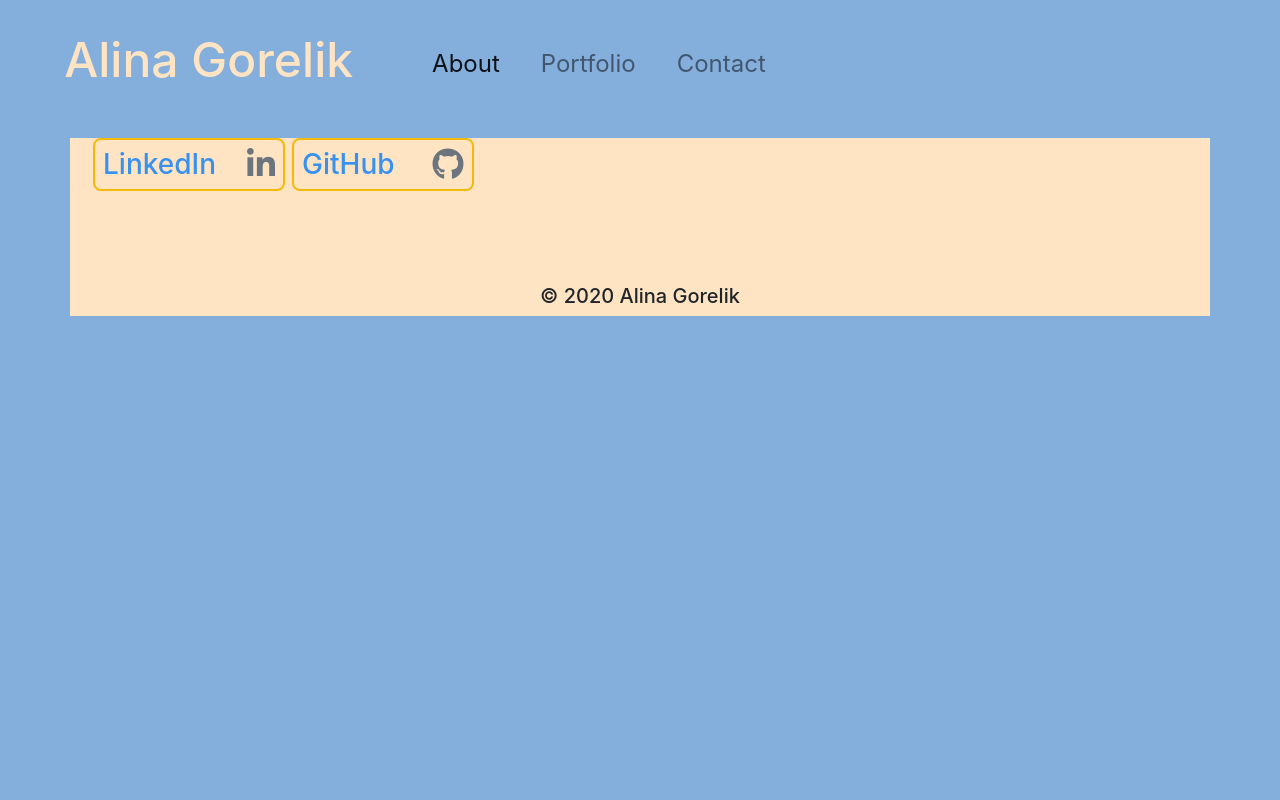
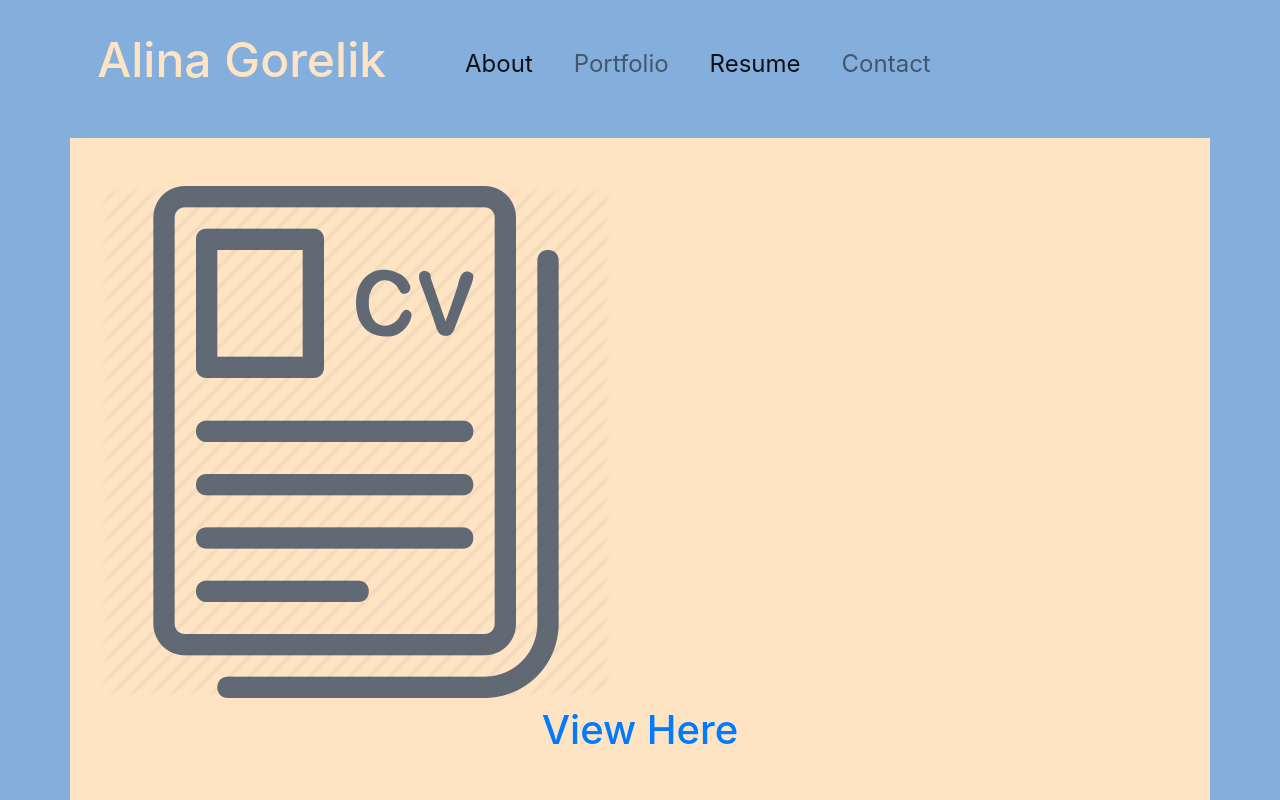
Before and after one commit to agorelik2/alina-portfolio-react, a React (Create React App) app: page /resume in a window 1280 px wide. Shown: the top 800 px of the page. Built offline with nearby package versions, Linux system fonts and the light colour scheme.

Commit message:
added resume component, changed app.js, components.navbar.js

```diff
--- a/src/App.js
+++ b/src/App.js
@@ -4,9 +4,9 @@ import "./App.css";
 import { BrowserRouter as Router, Route } from "react-router-dom";
 import NavBar from "./components/NavBar";
 import Footer from "./components/Footer";
-// import Home from "./components/pages/Home";
 import About from "./components/About";
 import Portfolio from "./components/Portfolio";
+import Resume from "./components/Resume";
 import Contact from "./components/Contact";
 import SocMedia from "./components/SocMedia";
 import projects from "./utils/projects.json";
@@ -21,7 +21,7 @@ class App extends Component {
       projects: projects,
     });
   }
-  // state = { projects };
+
   render() {
     return (
       <Router>
@@ -33,6 +33,7 @@ class App extends Component {
             path="/portfolio"
             render={() => <Portfolio projects={this.state.projects} />}
           />
+          <Route path="/resume" component={Resume} />
           <Route path="/contact" component={Contact} />
           <SocMedia />
           <br />
--- a/src/components/About.js
+++ b/src/components/About.js
@@ -11,12 +11,6 @@ function About() {
           {/* Display About Me page header */}
           <div className="header">
             <Header title="About Me" />
-            {/* <div className="col-md-3">
-              <div className="page-header">
-                <h2 className="blue-color">About Me</h2>
-                <br />
-              </div>
-            </div> */}
           </div>
           {/* <Display Photo and Text in the same row, making sure the text will be under photo on small screens */}
           <div className="row">
--- a/src/components/NavBar.js
+++ b/src/components/NavBar.js
@@ -1,5 +1,6 @@
 import React from "react";
 import { Link } from "react-router-dom";
+import Alina_Gorelik_Resume from "../images/Alina_Gorelik_Resume.pdf";
 
 function NavBar() {
   return (
@@ -65,10 +66,20 @@ function NavBar() {
                   Portfolio
                 </a> */}
               </li>
-              <li className="nav-item">
+              <li className="nav-item portfolio-link">
+                <Link
+                  to="/resume"
+                  className={
+                    window.location.pathname === "/resume"
+                      ? "nav-link active"
+                      : "nav-link"
+                  }
+                >
+                  Resume
+                </Link>
                 {/* <a
                   className="nav-link portfolio-link"
-                  href="assets/Alina_Gorelik_Resume.pdf"
+                  href="../images/Alina_Gorelik_Resume.pdf"
                 >
                   Resume
                 </a> */}
--- /dev/null
+++ b/src/components/Resume.js
@@ -0,0 +1,18 @@
+import React from "react";
+import ResumePNG from "../images/resume.png";
+import ResumePDF from "../images/Alina_Gorelik_Resume.pdf";
+
+function Resume() {
+  return (
+    <div className="container">
+      <div className="resume">
+        <img src={ResumePNG} alt="resume" className="resumePNG mt-5"></img>
+        <a href={ResumePDF} target="_blank">
+          <h1 className="text-center mt-2">View Here</h1>
+        </a>
+      </div>
+    </div>
+  );
+}
+
+export default Resume;
--- a/src/components/SocMedia.js
+++ b/src/components/SocMedia.js
@@ -2,8 +2,12 @@ import React from "react";
 
 function SocMedia(props) {
   return (
-    <div id="social-media" className="container container-fluid">
-      {/* <div className="container"> */}
+    <div
+      id="social-media"
+      className="container container-fluid align-items-center"
+    >
+      <div className="m-5 pt-5">
+        <div className="container container-fluid">
           <div className="row">
             <a href="https://www.linkedin.com/in/alina-gorelik-1a2489a0/">
               <div className="col-3 media_link btn">
@@ -33,7 +37,8 @@ function SocMedia(props) {
               </div>
             </a>
           </div>
-      {/* </div> */}
+        </div>
+      </div>
     </div>
   );
 }
```
Also changed, not shown: src/images/resume.png (added), 1 other file (tests, documents, lock files or other folders). Lines whose indentation alone changed are shown as unchanged.
